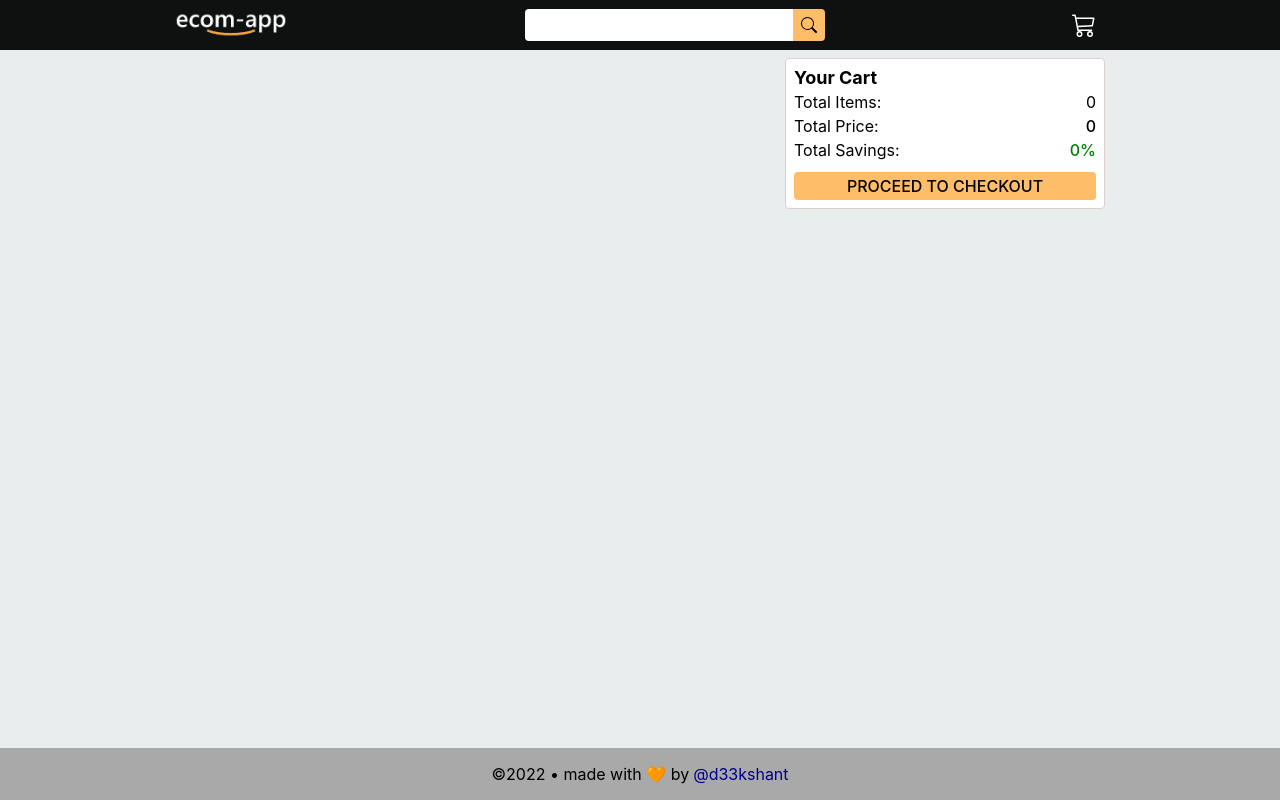
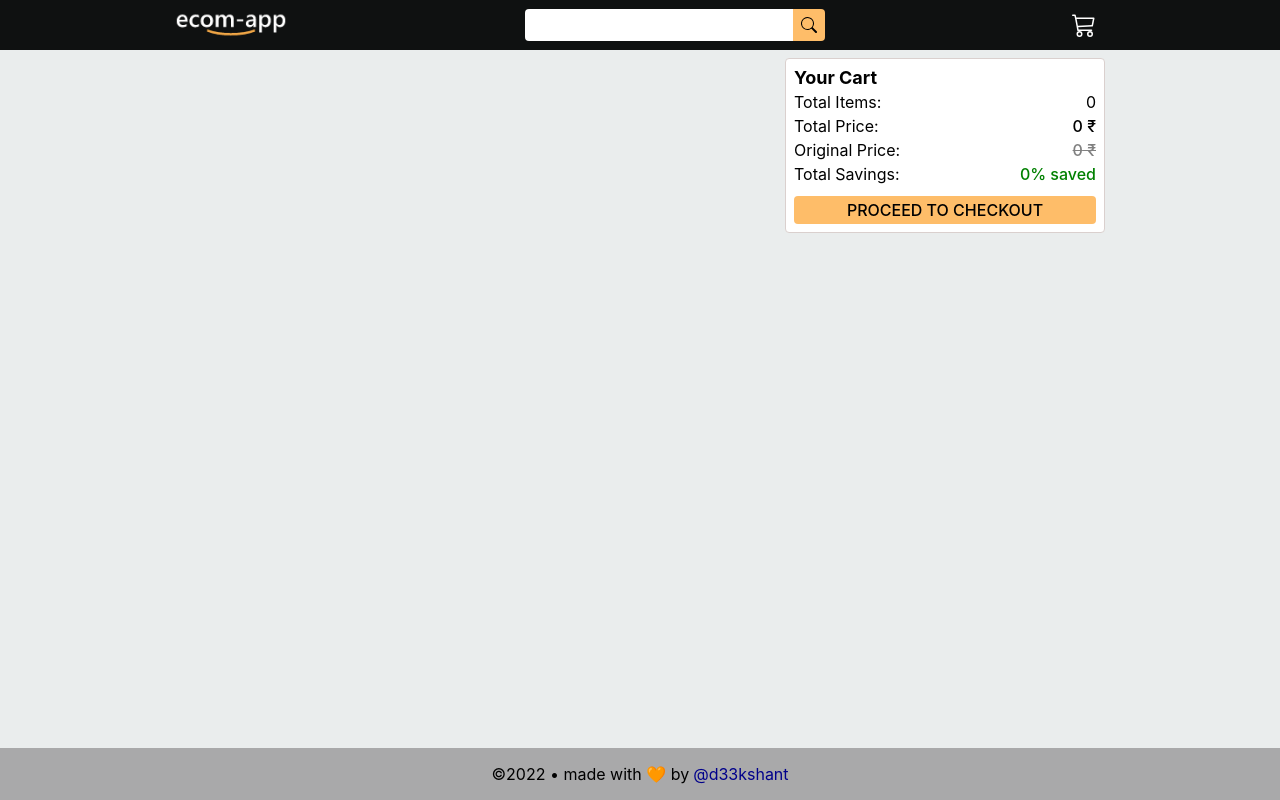
Before and after one commit to d33kshant/ecom-app, a React (Create React App) app in the folder client/: page /cart in a window 1280 px wide. Built offline with nearby package versions, Linux system fonts and the light colour scheme.

Commit message:
Removed addPric Added checkOut

```diff
--- a/client/src/pages/CartPage.js
+++ b/client/src/pages/CartPage.js
@@ -6,7 +6,7 @@ import '../styles/CartPage.css'
 
 const CartPage = () => {
 
-	const { cart } = useContext(CartContext)
+	const { cart, dispatch } = useContext(CartContext)
 	const [price, setPrice] = useState(0)
 	const [original, setOriginal] = useState(0)
 	const [count, setCount] = useState(0)
@@ -14,13 +14,18 @@ const CartPage = () => {
 	useEffect(() => {
 		for(let i = 0; i<cart.length; i++) {
 			setCount(prev => prev + cart[i].count)
+			setPrice(prev => prev + cart[i].price*cart[i].count)
+			setOriginal(prev => prev + cart[i].original*cart[i].count)
 		}
-		return ()=>setCount(0)
+		return ()=>{setCount(0); setOriginal(0); setPrice(0)}
 	}, [cart])
 
-	const addPrice = (_price, _original) => {
-		setPrice(prev => prev + _price)
-		setOriginal(prev => prev + _original)
+	const checkOut = () => {
+		if(count <= 0){
+			return alert('Add some item first.')
+		}
+		alert(`Total ${count} items of price ${price} are checked out.`)
+		dispatch({type: 'CLEAR'})
 	}
 
 	return (
@@ -29,7 +34,7 @@ const CartPage = () => {
 			<div className="cart-page-main">
 				<div className="cart-page-container">
 					<div className="cart-items-list" >
-						{ cart.map(item => <CartItem callback={addPrice} key={item.id} productId={item.id} count={item.count} option={item.option} />) }
+						{ cart.map(item => <CartItem key={item.id} productId={item.id} count={item.count} option={item.option} />) }
 					</div>
 					<div className="cart-items-info" >
 						<p className="cart-info-title" >Your Cart</p>
@@ -39,13 +44,17 @@ const CartPage = () => {
 						</span>
 						<span className="cart-info-row">
 							<p className="cart-info-row-title">Total Price:</p>
-							<p className="cart-item-price-info" >{price}</p>
+							<p className="cart-item-price-info" >{price} ₹</p>
+						</span>
+						<span className="cart-info-row">
+							<p className="cart-info-row-title">Original Price:</p>
+							<p className="cart-item-original-price-info">{original} ₹</p>
 						</span>
 						<span className="cart-info-row">
 							<p className="cart-info-row-title">Total Savings:</p>
-							<p className="cart-info-total-savings">{Math.trunc(((original-price)/original)*100) || 0}%</p>
+							<p className="cart-info-total-savings">{Math.trunc(((original-price)/original)*100) || 0}% saved</p>
 						</span>
-						<button className="cart-checkout-button" >Proceed to checkout</button>
+						<button className="cart-checkout-button" onClick={checkOut} >Proceed to checkout</button>
 					</div>
 				</div>
 			</div>
```
